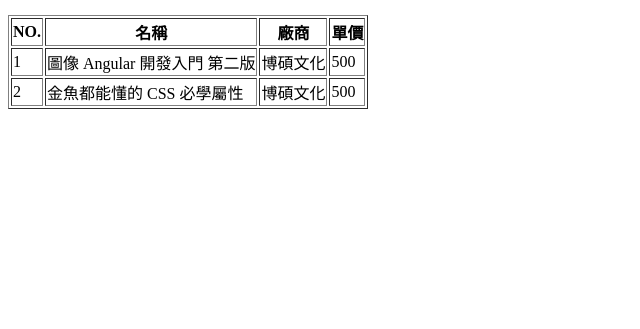
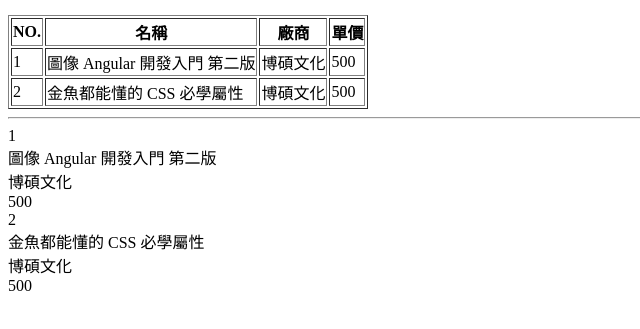
Before and after one commit to XuYuJia-0928/mcu-114-1-web-14131925, a plain HTML site: page src/index.html in a window 1280 px wide. Shown: the part 49-378 px from the top of the page, without its empty margins (0-640 px from the left). Drawn offline with Linux system fonts and the light colour scheme.

Commit message:
feat(html): 利用 div 顯示產品資料

```diff
--- a/src/index.html
+++ b/src/index.html
@@ -27,5 +27,18 @@
         <td>500</td>
       </tr>
     </table>
+    <hr />
+    <div>
+      <div>1</div>
+      <div>圖像 Angular 開發入門 第二版</div>
+      <div>博碩文化</div>
+      <div>500</div>
+    </div>
+    <div>
+      <div>2</div>
+      <div>金魚都能懂的 CSS 必學屬性</div>
+      <div>博碩文化</div>
+      <div>500</div>
+    </div>
   </body>
 </html>
```
